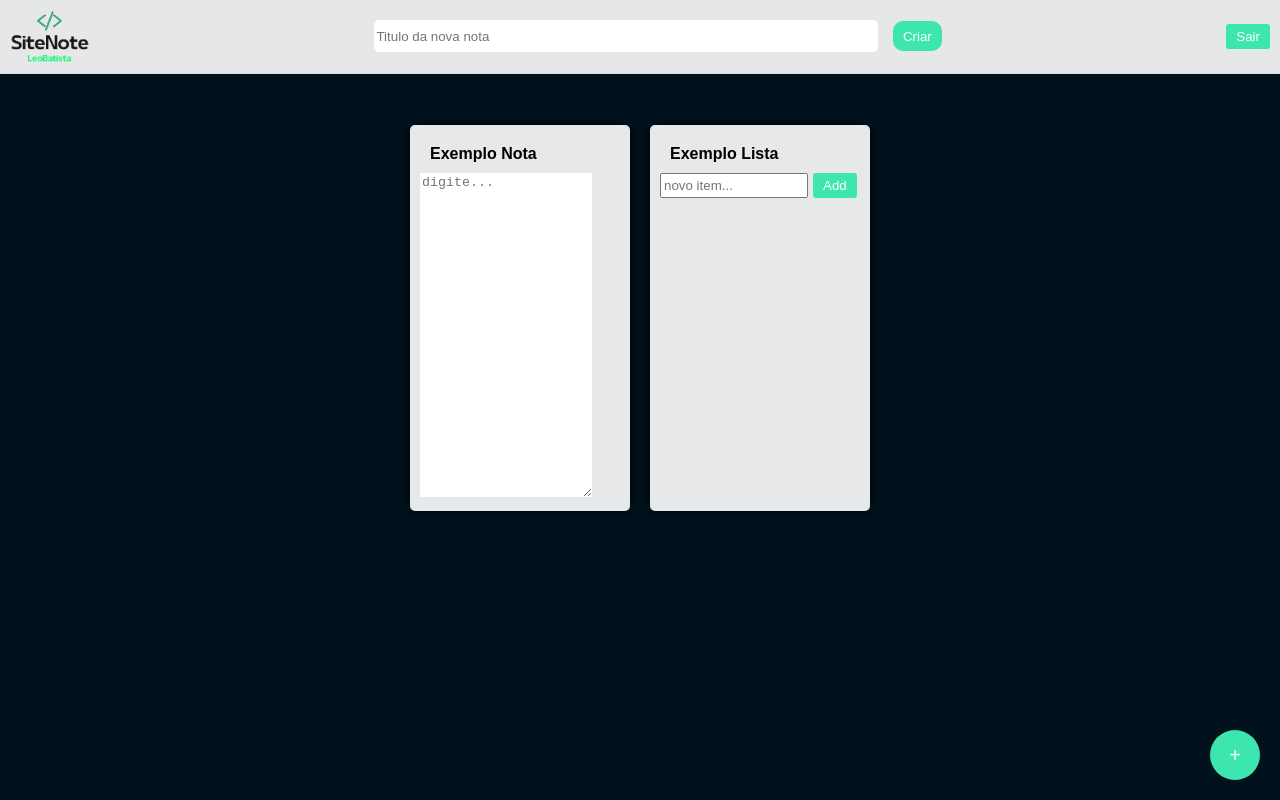
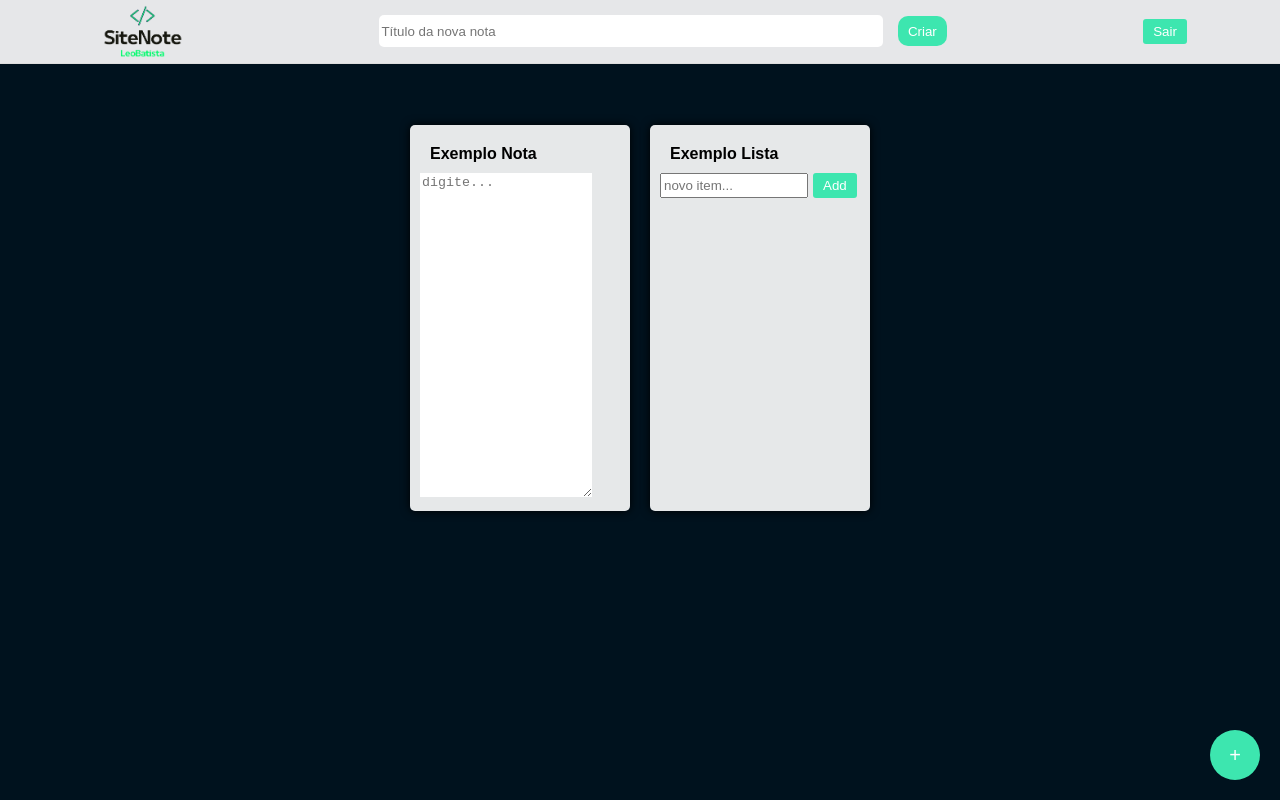
Before and after one commit to DevTec2020/SiteNotes, a plain HTML site: page Main/main.html in a window 1280 px wide. Drawn offline with Linux system fonts and the light colour scheme.

Commit message:
Correções no header e media query no header

```diff
--- a/Main/main.html
+++ b/Main/main.html
@@ -8,18 +8,17 @@
     <title>SiteNote</title>
 </head>
 <body>
+
+    <header class="header" id="header">
+        <img src="../imagens/LogoPreto.png" class="imgLogo" style="width: 80px" alt="Logo">
+        <form class="header-center">
+            <input type="text" class="input-header" id="input-NameLista" placeholder="Título da nova nota" required>
+            <button type="button" class="btn-Newlista-header" id="btn-Newlista-header">Criar</button>
+        </form>
+        <button class="btn-Newlista" id="btn-logoff" aria-label="Sair da conta">Sair</button>
+    </header>
+
     <div class="main">
-
-
-        <div class="header" id="header">
-            <img src="../imagens/LogoPreto.png" class="imgLogo" style="width: 80px">
-            <form class="header-center">
-                <input type="text" class="input-header" id="input-NameLista" placeholder="Titulo da nova nota" required>
-                <button class="btn-Newlista-header" id="btn-Newlista-header">Criar</button>
-            </form>
-            <button class="btn-Newlista" id="btn-logoff" style="margin-right: 20px;" >Sair</button>
-        </div>
-
 
         <div class="containerGeral" id="conteinerList">
 
--- a/Main/styleMain.css
+++ b/Main/styleMain.css
@@ -13,12 +13,11 @@ body{
 /****** Css Header *****/
 .header {
     width: 100%;
-    margin-left: 20px;
     position: fixed;
     display: flex;
     align-items: center;
-    justify-content: space-between;
-    padding: 10px;
+    justify-content: space-around;
+    padding: 5px;
     background-color: rgba(255, 255, 255, 0.9);
     border-bottom: 1px solid #ddd;
 
@@ -104,6 +103,7 @@ textarea{
     padding: 5px 10px;
     cursor: pointer;
     border-radius: 3px;
+    z-index: 9;
 }
 
 .btn-Newlista#btn-AddBotton {
@@ -147,3 +147,18 @@ textarea{
     cursor: pointer;
 
 }
+
+@media (max-width: 740px ) {
+    .header-center {
+        visibility: hidden;
+    }
+
+    .header {
+        width: 100%;
+        padding: 10px;
+        background-color: rgba(255, 255, 255, 0.9);
+        border-bottom: 1px solid #ddd;
+
+    }
+
+}
```
